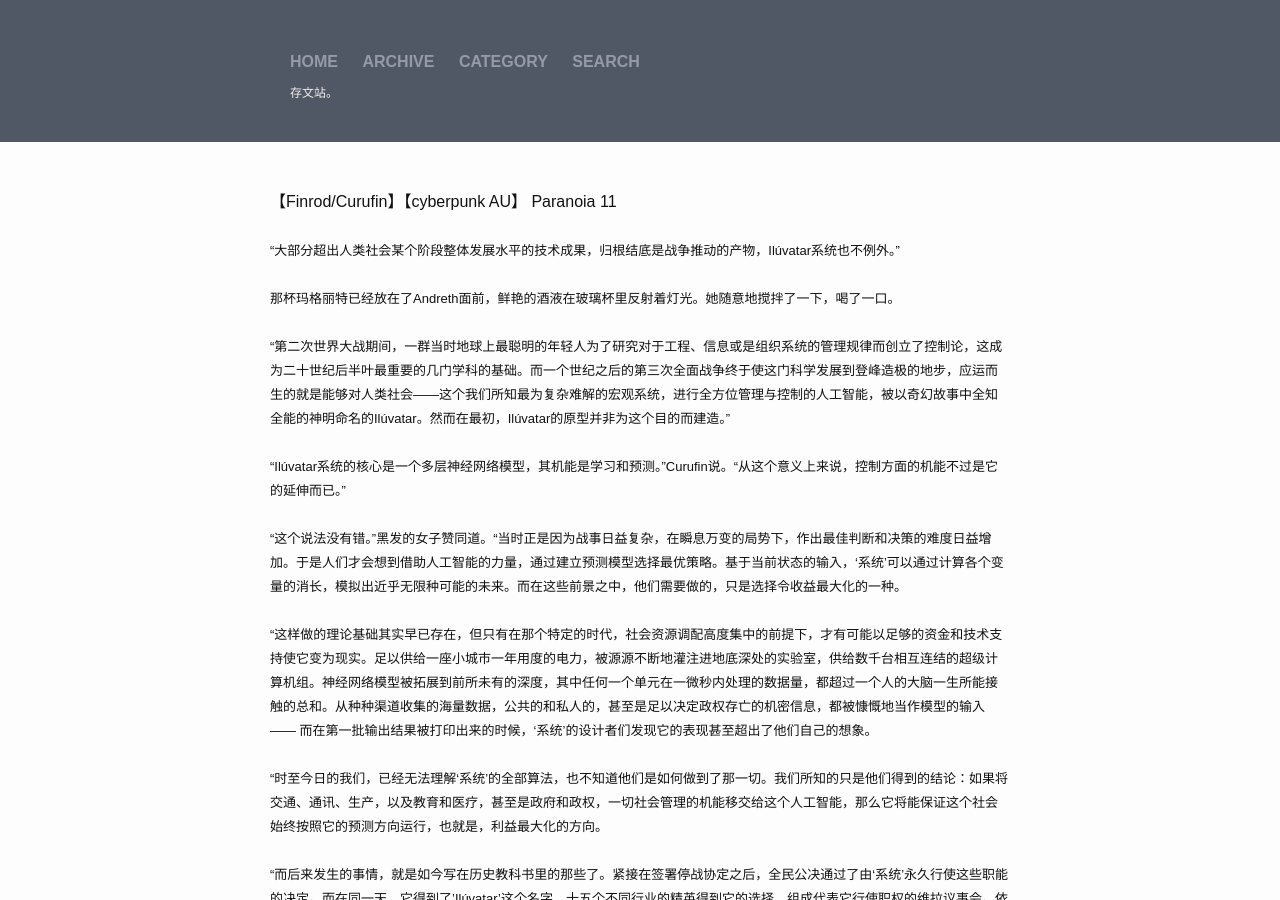
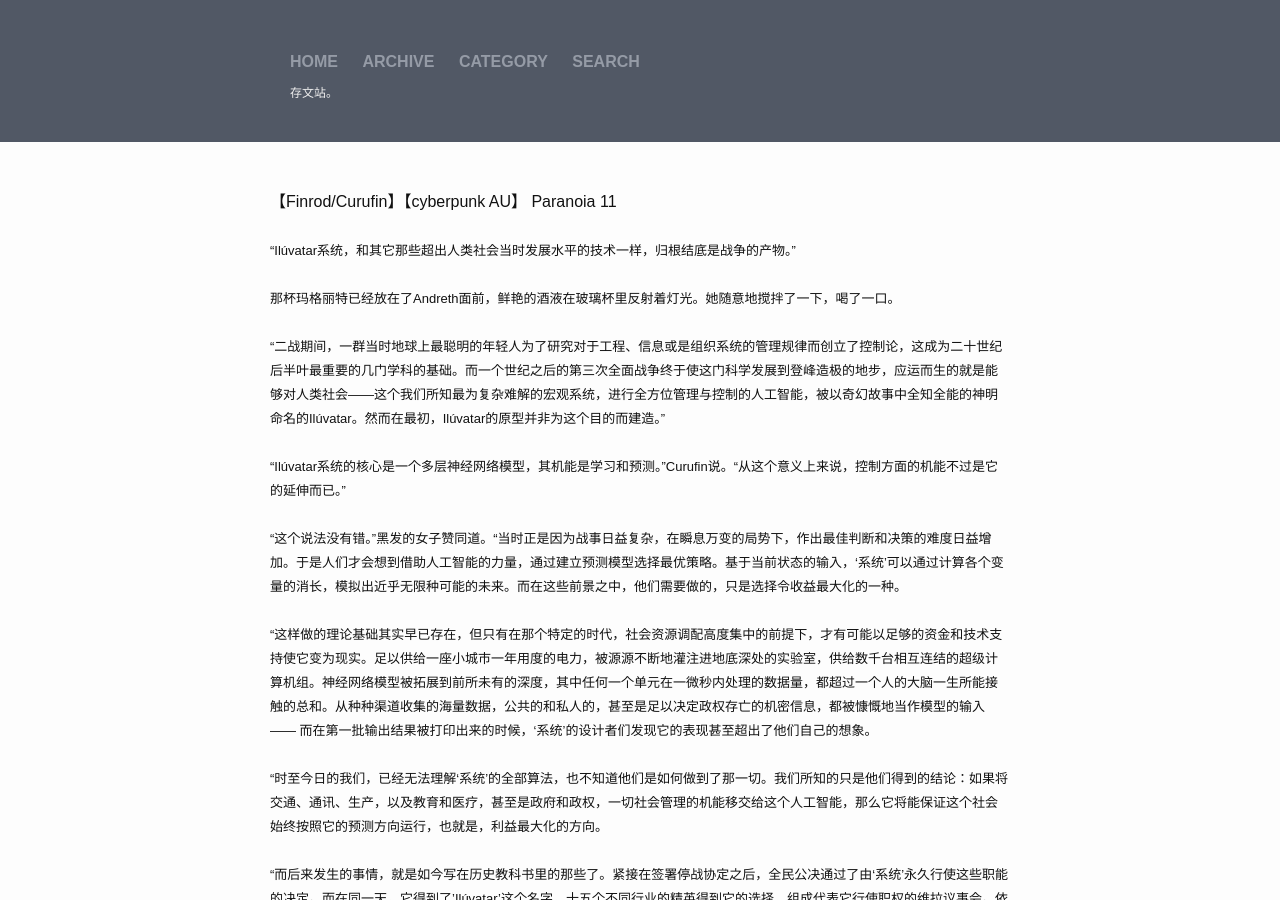
Before and after one commit to greylantern/greylantern.github.io, a Jekyll site: the page built from _posts/2016-01-20-【Finrod:Curufin】【cyberpunk AU】 Paranoia 11.html, in a window 1280 px wide and 900 px high. Built offline with Jekyll 4.4.1, drawn with Linux system fonts in a browser that asks for light colours; comment, search, counter and statistics services are not loaded.

Commit message:
some edits

```diff
--- a/_posts/2015-12-24-【Finrod:Curufin】【cyberpunk AU】 Paranoia 10.html
+++ b/_posts/2015-12-24-【Finrod:Curufin】【cyberpunk AU】 Paranoia 10.html
@@ -42,7 +42,7 @@ categories: 精灵宝钻：刷新组：Paranoia
 <br>
 <br>Finrod在她面前停下，略略低头致意。“我亲爱的Andreth女士，别来无恙。”
 <br>
-<br>Curufin借着灯光看她，女人穿着一身黑色长裙，戴着软沿的礼帽，卷发从帽沿垂落下来，发梢在她的脸颊旁边轻轻摇晃着。她面前的桌上放着一杯冰水，杯口插着柠檬片，她的一只手放在杯子旁边，指甲修剪得很干净，尾指上带着一枚纤细的银戒。她露出一个淡淡的笑容，站起身来，伸出一只戴着丝质长手套的手。Finrod握住她的手指，在手背上轻吻了一下。
+<br>Curufin借着灯光看她，女人穿着一身黑色长裙，戴着软沿的礼帽，卷发从帽沿垂落下来，发梢在她的脸颊旁边轻轻摇晃着。她面前的桌上放着一杯冰水，杯口插着柠檬片，她的一只手放在杯子旁边，指甲修剪得很干净，尾指上带着一枚纤细的银戒。她露出一个淡淡的笑容，站起身来，伸出一只手，Finrod握住她的手指，在手背上轻吻了一下。
 <!-- <br> -->
 <!-- <br>他发觉自己不大能分辨这个女人的年纪，看面孔她不过二十上下，清秀像映在湖水里一枝早春初绽的花，看衣饰妆容却像是已然成熟盛放的年龄。而她的眼神里却带着一份与外表不符的沧桑，灯光摇曳流转在眼睛里，竟像是显得有些苍老。 -->
 <br>
@@ -64,7 +64,7 @@ categories: 精灵宝钻：刷新组：Paranoia
 <br>
 <br>侍应生端着两杯冰水和餐单过来。“可以请你喝一杯么？”Finrod问。
 <br>
-<br>“玛格丽特，如果你坚持。”
+<br>“玛格丽特，如果你愿意。”
 <br>
 <br>“我的荣幸。”
 <br>
--- a/_posts/2016-01-20-【Finrod:Curufin】【cyberpunk AU】 Paranoia 11.html
+++ b/_posts/2016-01-20-【Finrod:Curufin】【cyberpunk AU】 Paranoia 11.html
@@ -13,11 +13,11 @@ categories: 精灵宝钻：刷新组：Paranoia
 
 <font size="2" >
 
-“大部分超出人类社会某个阶段整体发展水平的技术成果，归根结底是战争推动的产物，Ilúvatar系统也不例外。”
+“Ilúvatar系统，和其它那些超出人类社会当时发展水平的技术一样，归根结底是战争的产物。”
 <br>
 <br>那杯玛格丽特已经放在了Andreth面前，鲜艳的酒液在玻璃杯里反射着灯光。她随意地搅拌了一下，喝了一口。
 <br>
-<br>“第二次世界大战期间，一群当时地球上最聪明的年轻人为了研究对于工程、信息或是组织系统的管理规律而创立了控制论，这成为二十世纪后半叶最重要的几门学科的基础。而一个世纪之后的第三次全面战争终于使这门科学发展到登峰造极的地步，应运而生的就是能够对人类社会——这个我们所知最为复杂难解的宏观系统，进行全方位管理与控制的人工智能，被以奇幻故事中全知全能的神明命名的Ilúvatar。然而在最初，Ilúvatar的原型并非为这个目的而建造。”
+<br>“二战期间，一群当时地球上最聪明的年轻人为了研究对于工程、信息或是组织系统的管理规律而创立了控制论，这成为二十世纪后半叶最重要的几门学科的基础。而一个世纪之后的第三次全面战争终于使这门科学发展到登峰造极的地步，应运而生的就是能够对人类社会——这个我们所知最为复杂难解的宏观系统，进行全方位管理与控制的人工智能，被以奇幻故事中全知全能的神明命名的Ilúvatar。然而在最初，Ilúvatar的原型并非为这个目的而建造。”
 <br>
 <br>“Ilúvatar系统的核心是一个多层神经网络模型，其机能是学习和预测。”Curufin说。“从这个意义上来说，控制方面的机能不过是它的延伸而已。”
 <br>
```
Also changed, not shown: other parts of _posts/2016-01-20-【Finrod:Curufin】【cyberpunk AU】 Paranoia 11.html (+1 -2 lines), _posts/2015-11-30-【Finrod:Curufin】【cyberpunk AU】 Paranoia 04.html (+2 -11 lines), _posts/2015-12-21-【Finrod:Curufin】【cyberpunk AU】 Paranoia 07.html (+4 -4 lines).
